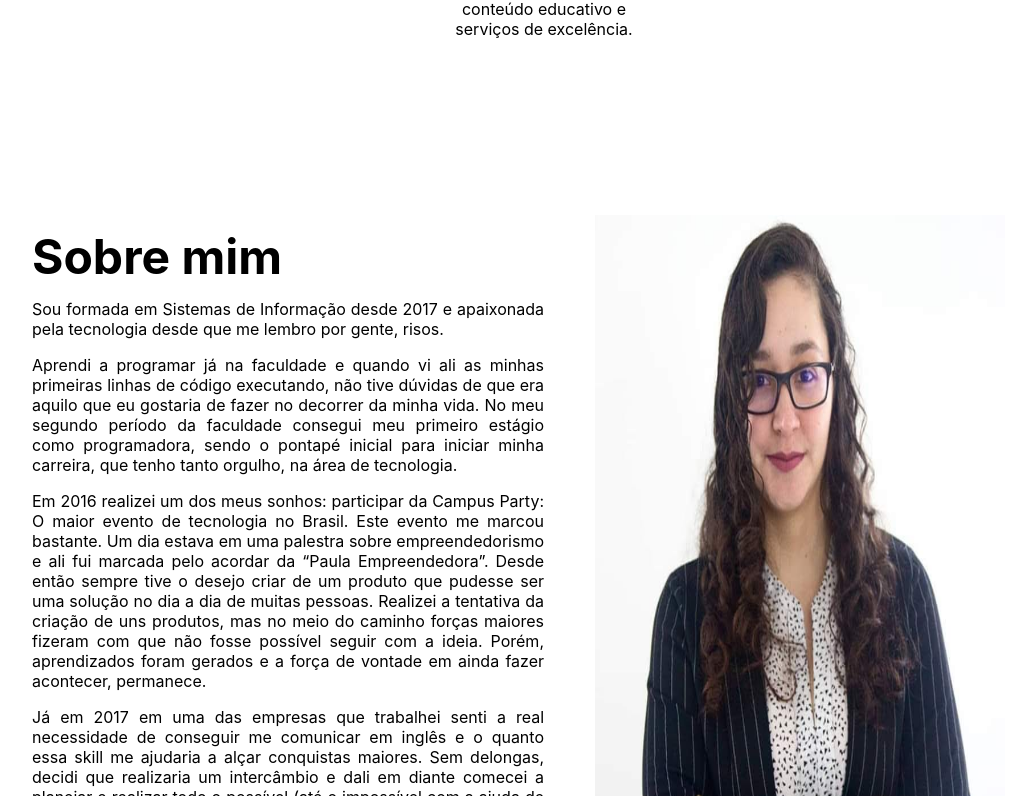
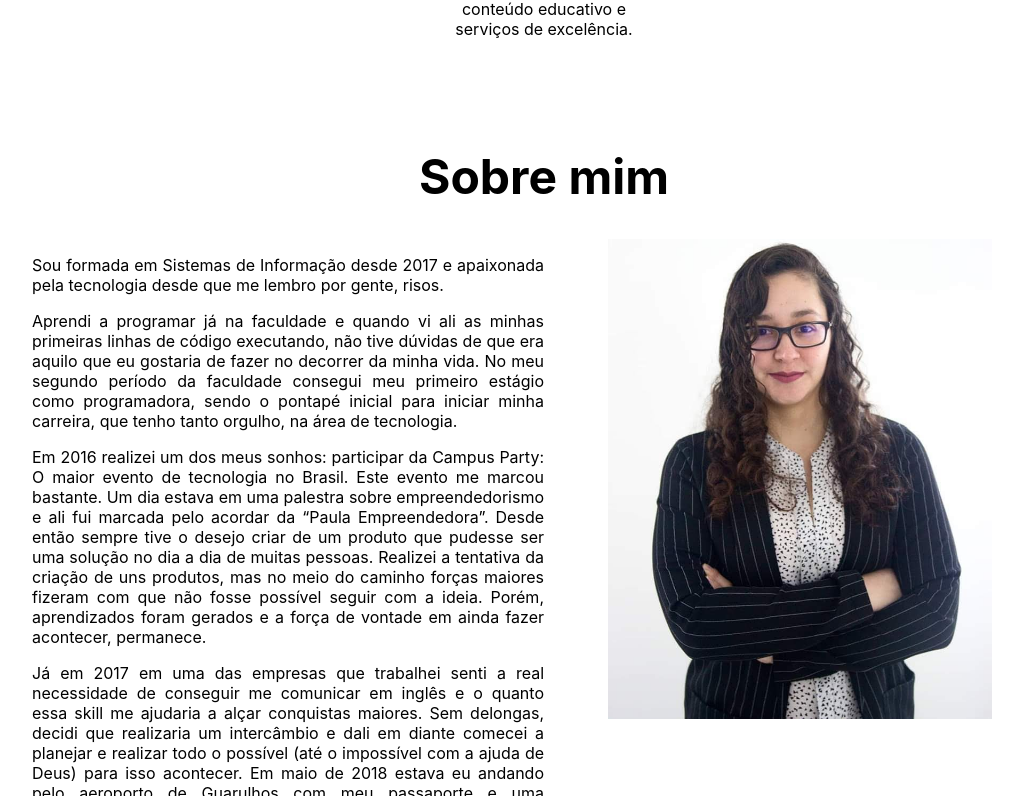
Before and after one commit to PaulaZaidel/PaulaZaidel.github.io, a React (Create React App) app: page / in a window 1280 px wide. Shown: the part 984-1780 px from the top of the page, without its empty margins (96-1119 px from the left). Built offline with nearby package versions, Linux system fonts and the light colour scheme.

Commit message:
aboutComponent: Refactor

```diff
--- a/src/components/about/index.tsx
+++ b/src/components/about/index.tsx
@@ -10,10 +10,10 @@ const About = () => {
   return (
     <Container>
       <style.Main>
-        <div className="content">
-          <Fade direction="up" cascade>
-            <h1>Sobre mim</h1>
-          </Fade>
+        <Fade direction="up" cascade>
+          <h1>Sobre mim</h1>
+        </Fade>
+        <style.TextColumn className="aside-1">
           <p>
             Sou formada em Sistemas de Informação desde 2017 e apaixonada pela
             tecnologia desde que me lembro por gente, risos.
@@ -71,10 +71,10 @@ const About = () => {
             família e meu espírito “Paula empreendedora” que insiste em procurar
             problemas para levar soluções.
           </p>
-        </div>
-        <div className="image-wrapper">
+        </style.TextColumn>
+        <style.ImageColumn>
           <img src={profileImg} alt="about"></img>
-        </div>
+        </style.ImageColumn>
       </style.Main>
     </Container>
   );
--- a/src/components/about/styles.ts
+++ b/src/components/about/styles.ts
@@ -1,84 +1,53 @@
 import styled from "styled-components";
 
 export const Main = styled.div`
-  width: 80vw;
-  margin-top: 10vh;
   display: flex;
-  justify-content: space-between;
-  @include media(">=phone", "<lgphone") {
-    flex-direction: column-reverse;
-  }
-  @include media(">=lgphone", "<tablet") {
-    flex-direction: column-reverse;
-  }
-  @include media(">=tablet", "<desktop") {
-    flex-direction: column-reverse;
-    align-items: center;
-  }
-  .content {
-    width: 50%;
-    @include media(">=phone", "<lgphone") {
-      width: 100%;
-    }
-    @include media(">=lgphone", "<tablet") {
-      width: 100%;
-    }
-    @include media(">=tablet", "<desktop") {
-      width: 100%;
+  flex-flow: row wrap;
+  text-align: center;
+
+  & > * {
+    flex: 1 100%;
   }
 
   h1 {
     font-size: 3rem;
     line-height: 20px;
-      @include media(">=tablet", "<desktop") {
-        text-align: center;
+    padding-bottom: 20px;
   }
-    }
+`;
+
+export const TextColumn = styled.div`
   p {
     text-align: justify;
-      @include media(">=tablet", "<desktop") {
-        text-align: center;
   }
+
+  @media all and (min-width: 900px) {
+    flex: 1 0 0;
   }
+
+  @media all and (max-width: 800px) {
+    order: 2;
   }
-  .image-wrapper {
-    width: 50%;
-    display: flex;
-    justify-content: center;
-    overflow: hidden;
-    @include media(">=phone", "<lgphone") {
-      width: 100%;
+`;
+
+export const ImageColumn = styled.div`
+  margin-bottom: auto;
 
   img {
     height: 75%;
-        width: 100%;
+    width: 75%;
   }
+
+  @media all and (min-width: 900px) {
+    flex: 1 0 0;
   }
-    @include media(">=lgphone", "<tablet") {
-      width: 100%;
+
+  @media all and (max-width: 800px) {
+    margin: auto;
+    order: 1;
 
     img {
-        height: 75%;
-        width: 100%;
-      }
-    }
-    @include media(">=tablet", "<desktop") {
-      width: 100%;
-
-      img {
-        height: 75%;
-        width: 100%;
-      }
-    }
-
-    img {
-      height: 80%;
-      width: 80%;
+      width: 90%;
     }
   }
 `;
-
-export const MainSe = styled.div`
-  display: flex;
-  flex-direction: row;
-`;
```
Lines whose indentation alone changed are shown as unchanged.
